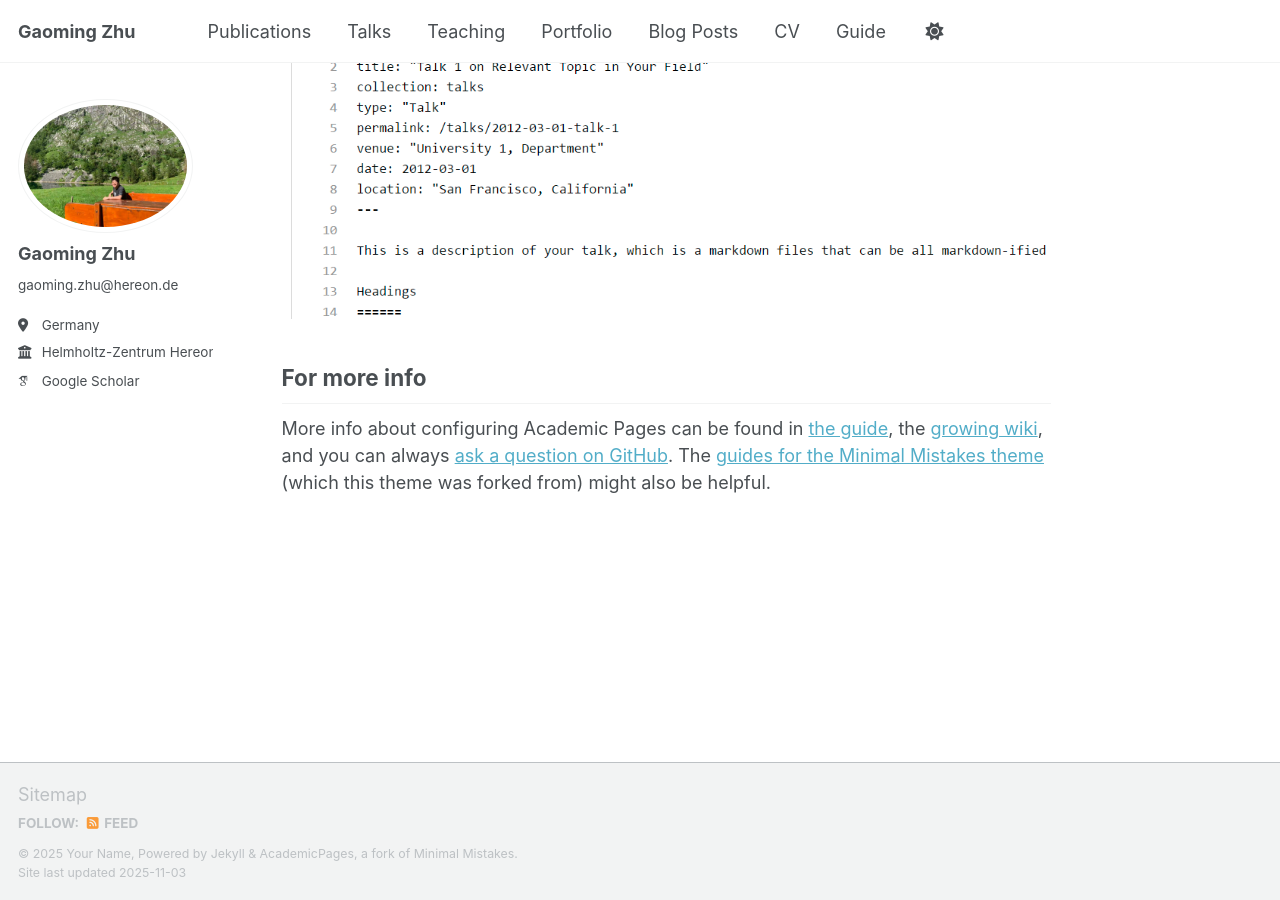
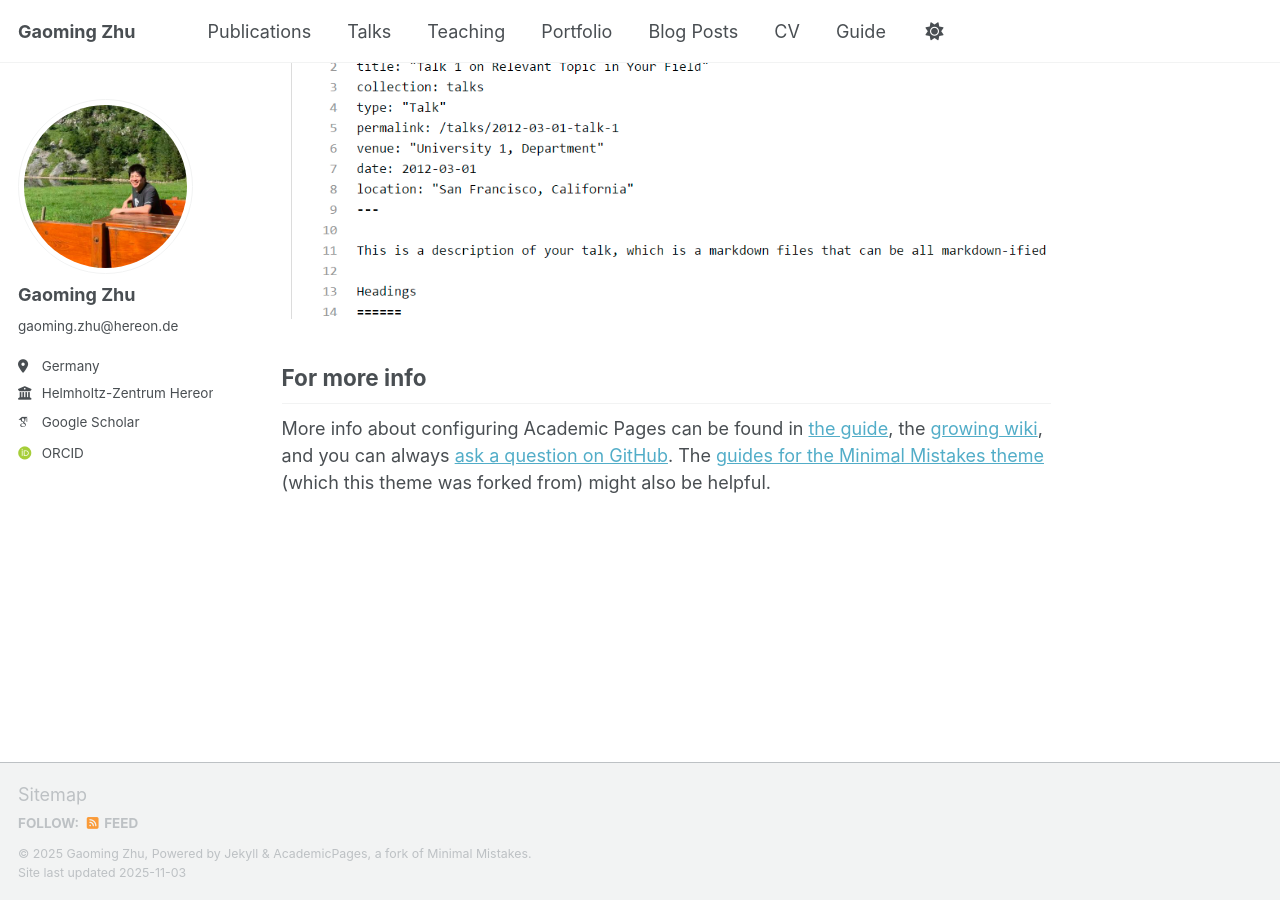
Before and after one commit to zgm900613/zgm900613.github.io, a Jekyll site: the page built from _pages/about.md, in a window 1280 px wide and 900 px high, scrolled down 2880 px. Built offline with Jekyll 4.4.1, drawn with Linux system fonts in a browser that asks for light colours; some web fonts are replaced; a script that is not in the unit is left out.

Commit message:
Update _config.yml

```diff
--- a/_config.yml
+++ b/_config.yml
@@ -11,19 +11,19 @@ locale                   : "en-US"
 site_theme               : "default" # Currently available options are "default", "air"
 title                    : "Gaoming Zhu"
 title_separator          : "-"
-name                     : &name "Your Name"
-description              : &description "Your Name's academic portfolio"   # Update this with a general description of your site, this is the default if not overridden by a page
-url                      : https://zgm900613.github.io # The base hostname & protocol for your site e.g. "https://[your GitHub username].github.io",
+name                     : &name "Gaoming Zhu"
+description              : &description "Gaoming Zhu's academic portfolio"   # Update this with a general description of your site, this is the default if not overridden by a page
+url                      : "https://zgm900613.github.io" # The base hostname & protocol for your site e.g. "https://[your GitHub username].github.io",
                                                            # or if you already have some other page hosted on Github then use "https://[your GitHub username].github.io/[Your Repo Name]"
 baseurl                  : "" # the subpath of your site, e.g. "/blog"
-repository               : "academicpages/academicpages.github.io"
+repository               : "zgm900613/zgm900613.github.io"
 
 # Site Author - The following control what appear as part of the author content on the side bar.
 #               If a field is blank the icon and link will not appear, otherwise it will be shown.
 #               Additional customization can be done by editing /_includes/author-profile.html
 author:
   # Biographic information
-  avatar           : "Photo202208.jpg"
+  avatar           : "Photo202208_2.jpg"
   name             : "Gaoming Zhu"
   pronouns         : # example: "she/her"
   bio              : "gaoming.zhu@hereon.de"
@@ -38,7 +38,7 @@ author:
   googlescholar    : "https://scholar.google.com/citations?user=ihbSOTcAAAAJ&hl=en&oi=ao"
   inspire-hep      : # URL
   impactstory      : # URL
-  orcid            : #"https://orcid.org/yourorcidurl"
+  orcid            : "https://orcid.org/my-orcid?orcid=0000-0002-3982-4766"
   semantic         : # URL
   pubmed           : #"https://www.ncbi.nlm.nih.gov/pubmed/?term=john+snow"
   researchgate     : # URL
```
